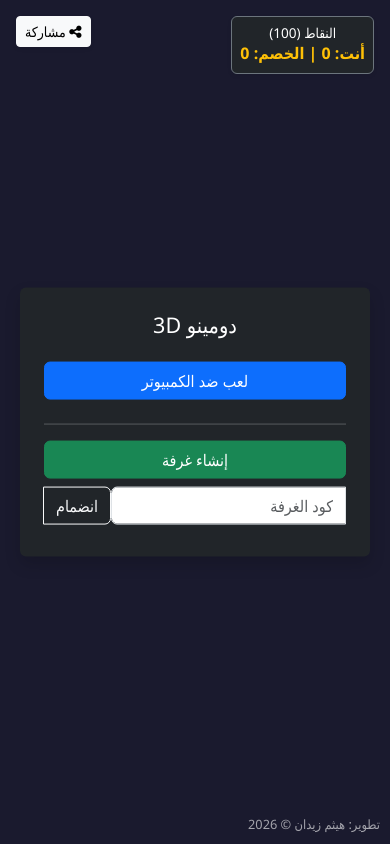
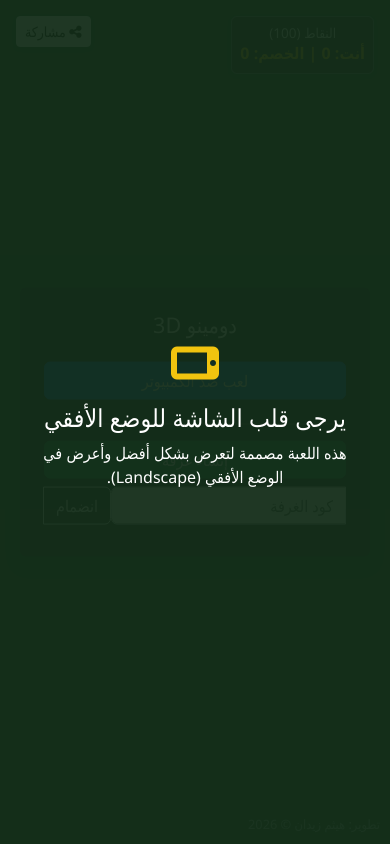
Before and after one commit to wazefapress/Domino-3d-Multiplayer, a website: page index.html in a window 390 px wide. Drawn offline with nearby package versions, Linux system fonts and the light colour scheme; no server answers.

Commit message:
Add files via upload

```diff
--- a/game.js
+++ b/game.js
@@ -13,17 +13,15 @@ const sounds = {
 // --- 2. محرك 3D (Three.js) ---
 let scene, camera, renderer, raycaster, mouse;
 
-// 1. ضبط الكاميرا لتغطي أسفل الشاشة بالكامل
 function init3D() {
+    const container = document.getElementById('game-canvas');
+    scene = new THREE.Scene();
+    scene.background = new THREE.Color(0x1e5631); // طاولة خضراء
+
+    // إعداد الكاميرا للوضع الأفقي مع ضبط النطاق ليشمل يد اللاعب كاملة
     camera = new THREE.PerspectiveCamera(48, window.innerWidth / window.innerHeight, 0.1, 100);
     camera.position.set(0, 8.5, 8.8);
-    camera.lookAt(0, 0, 0.5); // توجيه النظر قليلاً نحو الأسفل ليشمل اليد كاملة
-}
-
-    // إعداد الكاميرا للوضع الأفقي (Landscape) - قريبة وتغطي العرض
-    camera = new THREE.PerspectiveCamera(50, window.innerWidth / window.innerHeight, 0.1, 100);
-    camera.position.set(0, 8, 8.5);
-    camera.lookAt(0, 0, 0);
+    camera.lookAt(0, 0, 0.5); // تركيز الكاميرا ليشمل الأسفل تماماً
 
     renderer = new THREE.WebGLRenderer({ antialias: true });
     renderer.setSize(window.innerWidth, window.innerHeight);
@@ -125,17 +123,16 @@ function createDominoMesh(val1, val2) {
     return new THREE.Mesh(geometry, materials);
 }
 
-
-// 2. ضبط موقع القطع في يد اللاعب لمنع قصها
 function renderHand3D() {
     scene.children = scene.children.filter(c => !c.userData.inHand);
 
+    // حساب بداية صف القطع بناءً على عددها
     const startX = -((playerHand.length - 1) * 1.2) / 2;
     playerHand.forEach((piece, index) => {
         const mesh = createDominoMesh(piece.val1, piece.val2);
-        // سحب القطع للخلف قليلاً (Z=4.8) ورفعها (Y=0.4) لتبقى كاملة داخل الشاشة
+        // Z=4.8 تجعل القطع تظهر كاملة فوق الحافة السفلية دون أي اقتصاص
         mesh.position.set(startX + (index * 1.2), 0.4, 4.8);
-        mesh.rotation.x = Math.PI / 6; // مائل زاوية مريحة للرؤية
+        mesh.rotation.x = Math.PI / 6;
 
         mesh.userData = { ...piece, inHand: true, isPlayerPiece: true };
         scene.add(mesh);
@@ -279,12 +276,12 @@ function placePieceOnBoard(piece, targetEnd) {
     const mesh = createDominoMesh(piece.val1, piece.val2);
 
     if(targetEnd === 'center') {
-        mesh.position.set(0, 0.1, 0);
+        mesh.position.set(0, 0.1, -0.5);
     } else if (targetEnd === 'left') {
-        mesh.position.set(layoutLeftX, 0.1, 0);
+        mesh.position.set(layoutLeftX, 0.1, -0.5);
         layoutLeftX -= stepSize;
     } else {
-        mesh.position.set(layoutRightX, 0.1, 0);
+        mesh.position.set(layoutRightX, 0.1, -0.5);
         layoutRightX += stepSize;
     }
 
--- a/index.html
+++ b/index.html
@@ -24,11 +24,38 @@
         #ui-layer { position: absolute; top: 0; left: 0; width: 100%; height: 100%; z-index: 10; pointer-events: none; }
         .pointer-events-auto { pointer-events: auto; }
 
-        #landscape-warning { display: none; position: absolute; top: 0; left: 0; width: 100%; height: 100%; background: #000; color: #fff; z-index: 9999; justify-content: center; align-items: center; text-align: center; font-size: 1.5rem; }
-        @media screen and (orientation: landscape) {
-            #landscape-warning { display: flex !important; }
-            #ui-layer, #game-canvas { display: none !important; }
-        }
+       /* إخفاء رسالة التنبيه افتراضياً */
+.landscape-warning-overlay {
+    display: none;
+    position: fixed;
+    top: 0;
+    left: 0;
+    width: 100vw;
+    height: 100vh;
+    background-color: rgba(20, 45, 25, 0.95);
+    z-index: 9999;
+    justify-content: center;
+    align-items: center;
+}
+
+/* حركة بسيطة لأيقونة الهاتف لتوضيح ضرورة تدويره */
+@keyframes rotatePhone {
+    0% { transform: rotate(0deg); }
+    50% { transform: rotate(-90deg); }
+    100% { transform: rotate(0deg); }
+}
+
+.rotate-icon {
+    animation: rotatePhone 2s infinite ease-in-out;
+    color: #f1c40f;
+}
+
+/* إظهار الشاشة السوداء/التنبيه فقط في الهواتف بالوضع العمودي */
+@media screen and (orientation: portrait) {
+    .landscape-warning-overlay {
+        display: flex !important;
+    }
+}
 
         #chat-box { position: absolute; bottom: 60px; left: 20px; width: 280px; height: 300px; background: rgba(255,255,255,0.95); border-radius: 12px; box-shadow: 0 5px 15px rgba(0,0,0,0.3); display: flex; flex-direction: column; transition: height 0.3s; z-index: 100; }
         #chat-header { background: #0d6efd; color: white; padding: 10px; border-radius: 12px 12px 0 0; cursor: grab; display: flex; justify-content: space-between; align-items: center; }
@@ -37,16 +64,31 @@
 
         .credits { position: absolute; bottom: 10px; right: 10px; color: rgba(255,255,255,0.6); font-size: 0.8rem; pointer-events: auto; text-decoration: none; }
         .credits:hover { color: white; }
+        html, body {
+    width: 100%;
+    height: 100%;
+    margin: 0;
+    padding: 0;
+    overflow: hidden;
+    background-color: #1e5631;
+}
+
+#game-canvas {
+    width: 100vw;
+    height: 100vh;
+    display: block;
+}
     </style>
 </head>
 <body>
-    <div id="landscape-warning">
-        <div>
-            <i class="fas fa-mobile-alt fa-3x mb-3" style="transform: rotate(90deg);"></i>
-            <p>اللعبة مصممة للعمل بالوضع العمودي فقط.<br>يرجى تدوير الهاتف.</p>
-        </div>
+  <!-- رسالة التوجيه لقلب الشاشة للوضع الأفقي -->
+<div id="landscape-warning" class="landscape-warning-overlay">
+    <div class="warning-content text-center text-white p-4">
+        <i class="fas fa-mobile-alt fa-3x mb-3 rotate-icon"></i>
+        <h2>يرجى قلب الشاشة للوضع الأفقي</h2>
+        <p>هذه اللعبة مصممة لتعرض بشكل أفضل وأعرض في الوضع الأفقي (Landscape).</p>
     </div>
-
+</div>
     <div id="game-canvas"></div>
 
     <div id="ui-layer" class="d-flex flex-column p-3">
```
